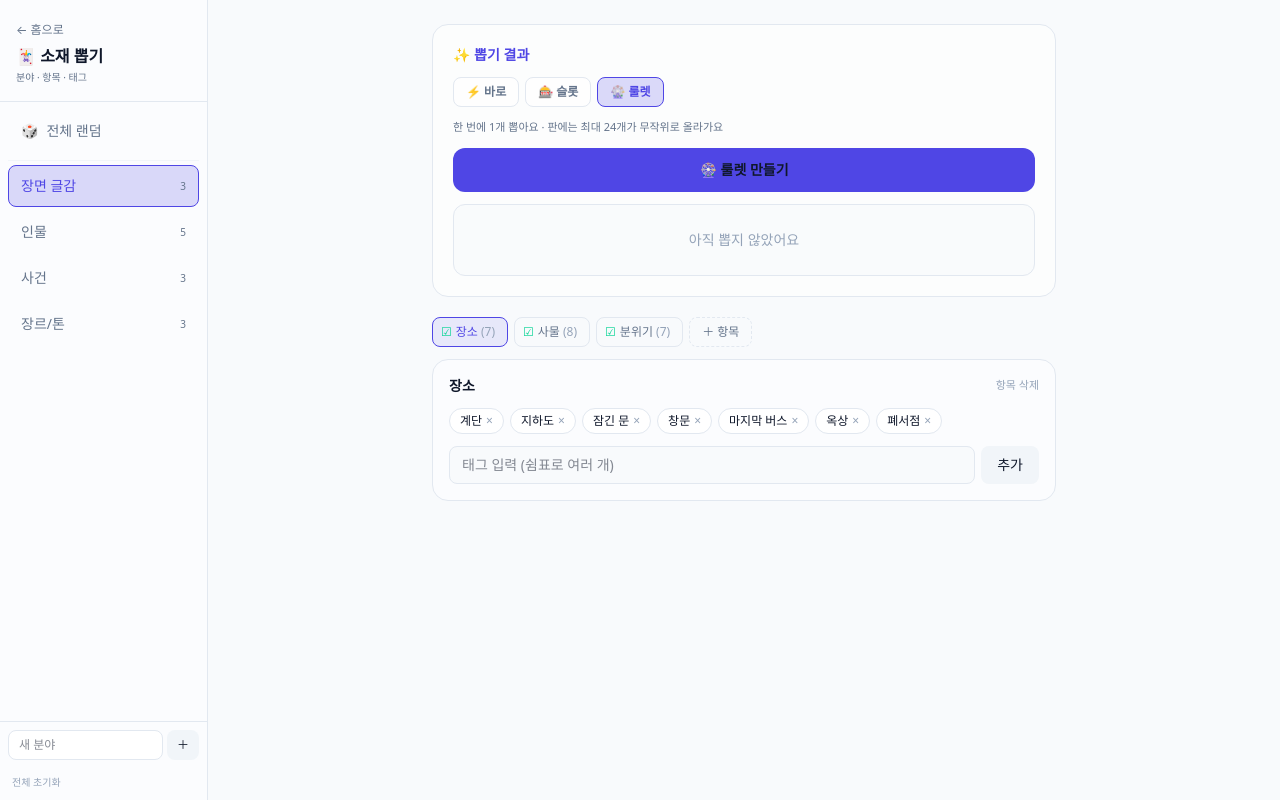
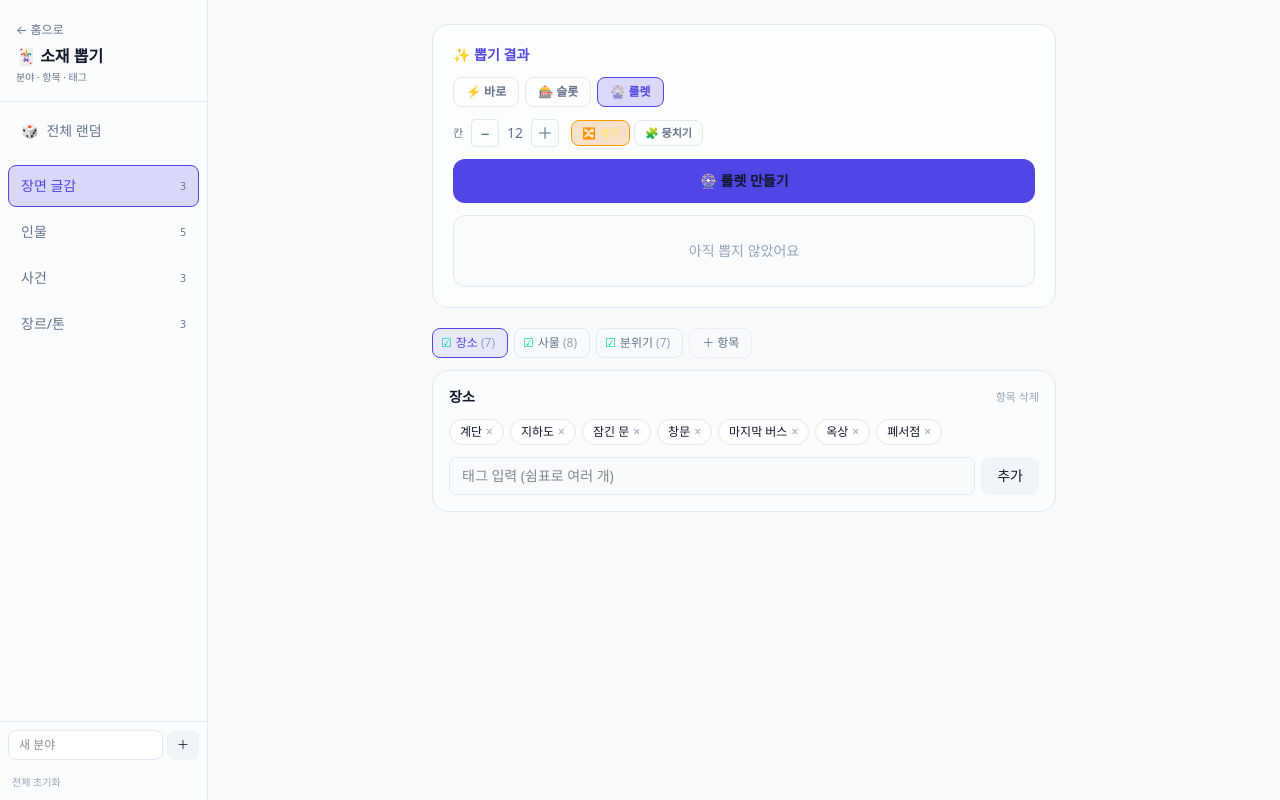
Before and after one commit to gunadara/trpg, a SvelteKit app: page /draw in a window 1280 px wide. Both pictures are taken after a click on the button "🎡 룰렛". Built offline with nearby package versions, Linux system fonts and the light colour scheme.

Commit message:
feat(룰렛): 단어별 색상 + 칸수 조절 + 섞기/뭉치기

```diff
--- a/src/lib/features/draw/RouletteWheel.svelte
+++ b/src/lib/features/draw/RouletteWheel.svelte
@@ -1,7 +1,7 @@
 <script lang="ts">
   import { createEventDispatcher, onMount } from 'svelte';
 
-  // items: 원판에 올라갈 항목 (부모가 ROULETTE_MAX개 이하로 잘라서 넘김)
+  // items: 원판에 올라갈 항목 (부모가 18개 이하로 잘라서 넘김)
   export let items: string[] = [];
   export let autoSpin = false;
 
@@ -11,8 +11,8 @@
 
   const dispatch = createEventDispatcher<{ result: { tag: string } }>();
 
+  // 다크 배경에서 균일한 밝기로 어울리는 뮤트 보석톤 (18개여도 인접 중복 없음)
   // 색은 '단어'에 묶는다 → 같은 단어면 같은 색, 다른 단어면 다른 색.
-  // 화면에 등장하는 고유 단어들에 색상환을 균등 배분.
   $: uniqueTags = [...new Set(items)];
   $: colorOf = (tag: string): string => {
     const idx = uniqueTags.indexOf(tag);
@@ -21,6 +21,8 @@
     const hue = Math.round((idx * (360 / total) + idx * 7) % 360);
     return `hsl(${hue} 42% 52%)`;
   };
+  $: opacityOf = (tag: string): number =>
+    uniqueTags.indexOf(tag) % 2 === 0 ? 0.95 : 0.82;
 
   let rotation = 0;
   let spinning = false;
@@ -49,7 +51,7 @@
     return { ...p, angle: mid };
   }
 
-  // 원판 그대로 두고 라벨만 잘라 표시 (조각이 얇을수록 짧게)
+  // 원판 그대로 두고 라벨만 잘라 표시
   function trim(s: string) {
     const max = n > 18 ? 4 : n > 12 ? 5 : n > 8 ? 7 : 9;
     return s.length > max ? s.slice(0, max) + '…' : s;
@@ -88,7 +90,7 @@
                transition: {spinning ? 'transform 3.5s cubic-bezier(0.12, 0.65, 0.18, 1)' : 'none'};"
       >
         {#each items as item, i}
-          <path d={segPath(i)} fill={colorOf(item)} fill-opacity={uniqueTags.indexOf(item) % 2 === 0 ? 0.95 : 0.82} stroke="#2a2521" stroke-width="1.5" />
+          <path d={segPath(i)} fill={colorOf(item)} fill-opacity={opacityOf(item)} stroke="#2a2521" stroke-width="1.5" />
           {@const lp = labelPos(i)}
           <text
             x={lp.x} y={lp.y}
--- a/src/routes/draw/+page.svelte
+++ b/src/routes/draw/+page.svelte
@@ -82,21 +82,18 @@
   ): { tag: string; source: string | null }[] {
     const uniq = pool.filter((p, i) => pool.findIndex((q) => q.tag === p.tag) === i);
     if (uniq.length === 0) return [];
-    // 단어가 목표보다 많으면 복제 없이 무작위로 slots개
     if (uniq.length >= slots) {
       return [...uniq].sort(() => Math.random() - 0.5).slice(0, slots);
     }
     const base = Math.floor(slots / uniq.length);
-    let rem = slots % uniq.length;
+    const rem = slots % uniq.length;
     const counts = uniq.map(() => base);
-    for (let i = 0; i < rem; i++) counts[i] += 1; // 나머지 분산
+    for (let i = 0; i < rem; i++) counts[i] += 1;
 
     const out: { tag: string; source: string | null }[] = [];
     if (fillMode === 'group') {
-      // 뭉치기: 같은 단어를 붙여서
       uniq.forEach((p, i) => { for (let k = 0; k < counts[i]; k++) out.push(p); });
     } else {
-      // 섞기: 라운드로빈으로 돌아가며
       const left = [...counts];
       let placed = 0;
       while (placed < slots) {
@@ -167,7 +164,7 @@
     }
   }
 
-  // 룰렛 판 세팅 (목표 칸 수만큼 채움 — 단어가 적으면 복제, 많으면 무작위 선별)
+  // 룰렛 판 세팅 (풀에서 최대 18개만 무작위로 올림)
   function startRoulette(pool: { tag: string; source: string | null }[]) {
     const slots = Math.min(ROULETTE_MAX, Math.max(2, wheelSlots));
     roulettePool = fillWheel(pool, slots);
@@ -275,19 +272,15 @@
                 <span class="text-[11px] text-muted">개</span>
               </span>
             {:else}
-              <span class="flex items-center gap-1 ms-1">
+              <span class="flex flex-wrap items-center gap-1">
                 <span class="text-[11px] text-muted me-1">칸</span>
                 <button on:click={() => (wheelSlots = Math.max(2, wheelSlots - 1))} class="w-7 h-7 rounded border border-line text-muted hover:border-amber-500/40">−</button>
                 <span class="text-sm text-muted w-6 text-center">{wheelSlots}</span>
                 <button on:click={() => (wheelSlots = Math.min(ROULETTE_MAX, wheelSlots + 1))} class="w-7 h-7 rounded border border-line text-muted hover:border-amber-500/40">＋</button>
-              </span>
-              <span class="flex items-center gap-1">
                 <button on:click={() => (fillMode = 'shuffle')}
-                  class="px-2.5 py-1 rounded-lg text-[11px] font-bold border transition
-                         {fillMode === 'shuffle' ? 'border-amber-500 bg-amber-600/20 text-amber-200' : 'border-line text-muted hover:border-amber-500/40'}">🔀 섞기</button>
+                  class="ms-2 px-2.5 py-1 rounded-lg text-[11px] font-bold border transition {fillMode === 'shuffle' ? 'border-amber-500 bg-amber-600/20 text-amber-200' : 'border-line text-muted hover:border-amber-500/40'}">🔀 섞기</button>
                 <button on:click={() => (fillMode = 'group')}
-                  class="px-2.5 py-1 rounded-lg text-[11px] font-bold border transition
-                         {fillMode === 'group' ? 'border-amber-500 bg-amber-600/20 text-amber-200' : 'border-line text-muted hover:border-amber-500/40'}">🧩 뭉치기</button>
+                  class="px-2.5 py-1 rounded-lg text-[11px] font-bold border transition {fillMode === 'group' ? 'border-amber-500 bg-amber-600/20 text-amber-200' : 'border-line text-muted hover:border-amber-500/40'}">🧩 뭉치기</button>
               </span>
             {/if}
           </div>
@@ -360,7 +353,16 @@
           </div>
 
           {#if drawStyle === 'roulette'}
-            <p class="text-[11px] text-muted mb-3">한 번에 1개 뽑아요 · 판에는 최대 {ROULETTE_MAX}개가 무작위로 올라가요</p>
+            <div class="flex flex-wrap items-center gap-1 mb-3">
+              <span class="text-[11px] text-muted me-1">칸</span>
+              <button on:click={() => (wheelSlots = Math.max(2, wheelSlots - 1))} class="w-7 h-7 rounded border border-line text-muted hover:border-amber-500/40">−</button>
+              <span class="text-sm text-muted w-6 text-center">{wheelSlots}</span>
+              <button on:click={() => (wheelSlots = Math.min(ROULETTE_MAX, wheelSlots + 1))} class="w-7 h-7 rounded border border-line text-muted hover:border-amber-500/40">＋</button>
+              <button on:click={() => (fillMode = 'shuffle')}
+                class="ms-2 px-2.5 py-1 rounded-lg text-[11px] font-bold border transition {fillMode === 'shuffle' ? 'border-amber-500 bg-amber-600/20 text-amber-200' : 'border-line text-muted hover:border-amber-500/40'}">🔀 섞기</button>
+              <button on:click={() => (fillMode = 'group')}
+                class="px-2.5 py-1 rounded-lg text-[11px] font-bold border transition {fillMode === 'group' ? 'border-amber-500 bg-amber-600/20 text-amber-200' : 'border-line text-muted hover:border-amber-500/40'}">🧩 뭉치기</button>
+            </div>
           {:else}
           <!-- 방식 선택 (라디오처럼 하이라이트) → 폰 세로 스택 -->
           <p class="text-[11px] text-muted mb-2">방식 선택</p>
```
